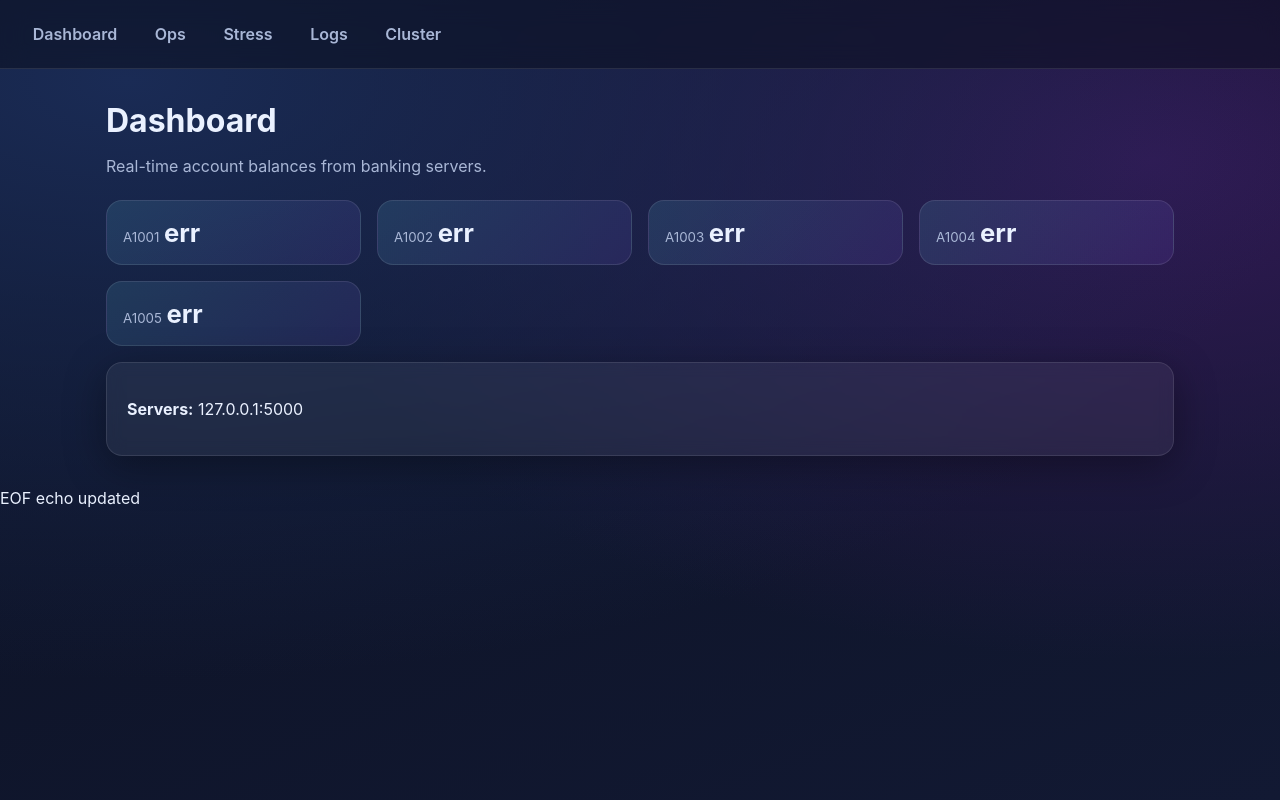
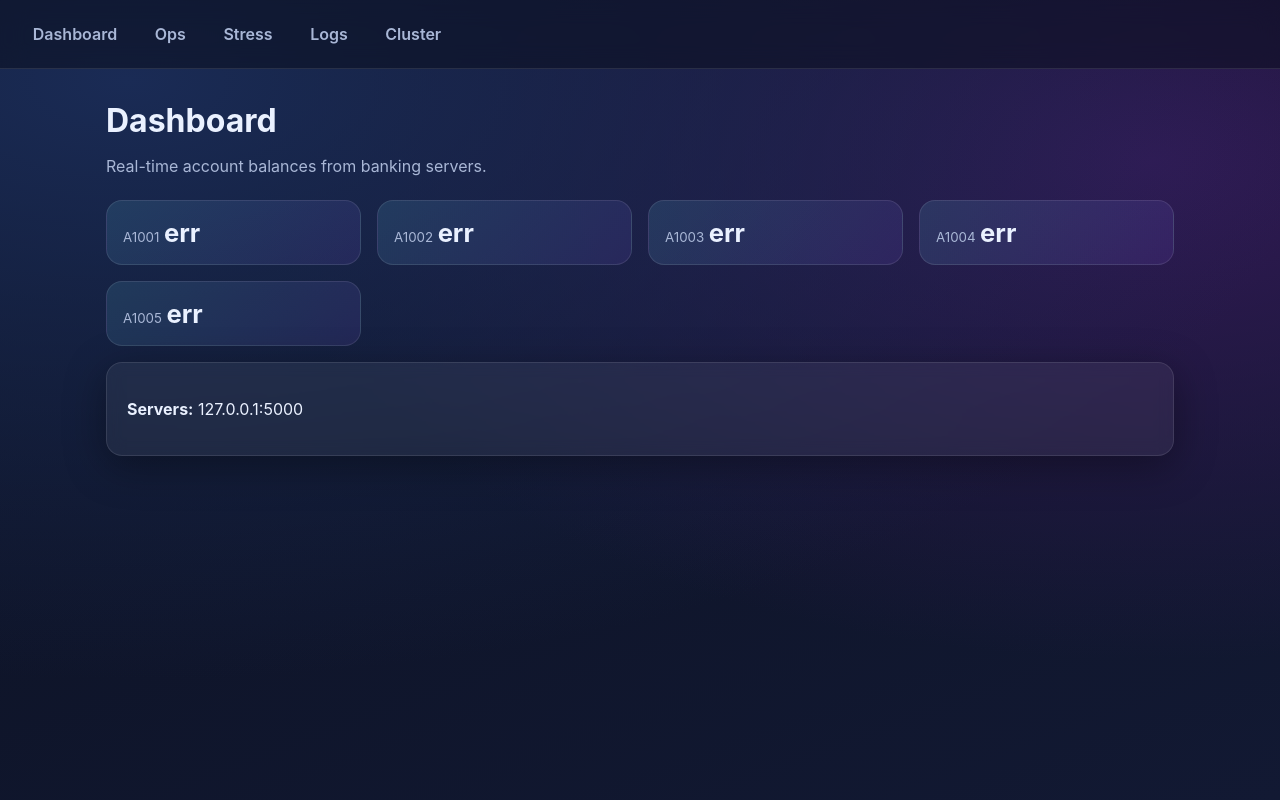
Before and after one commit to AmirHosein-Vahed/Banking-System-DS-HW1, a FastAPI app: page / in a window 1280 px wide. Run offline with FastAPI, Linux system fonts and the light colour scheme; data that the repository does not hold is empty.

Commit message:
remove extra text at the end of page

```diff
--- a/web/templates/base.html
+++ b/web/templates/base.html
@@ -125,5 +125,3 @@ pre {
 </div>
 </body>
 </html>
-EOF
-echo updated
```
